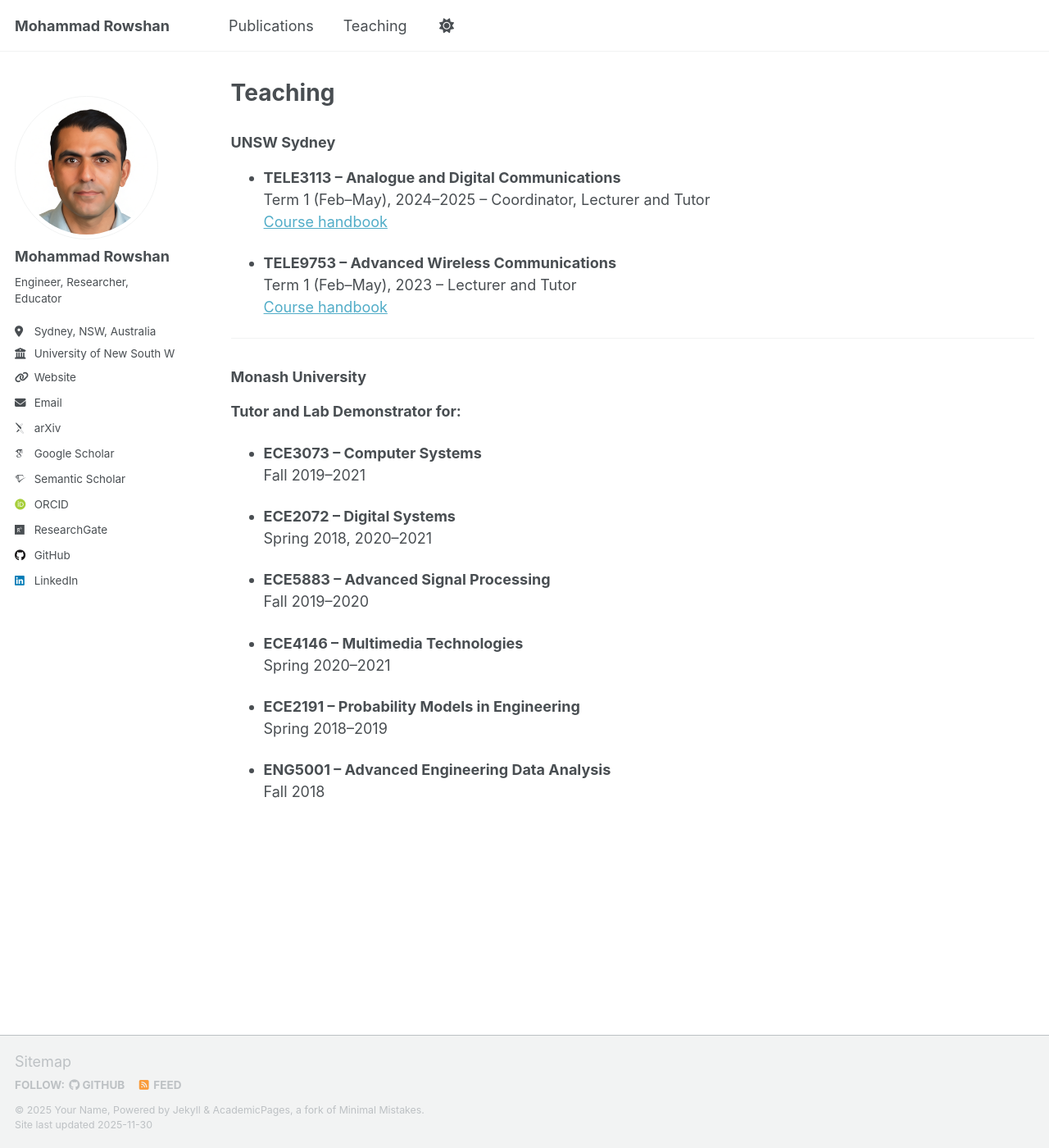
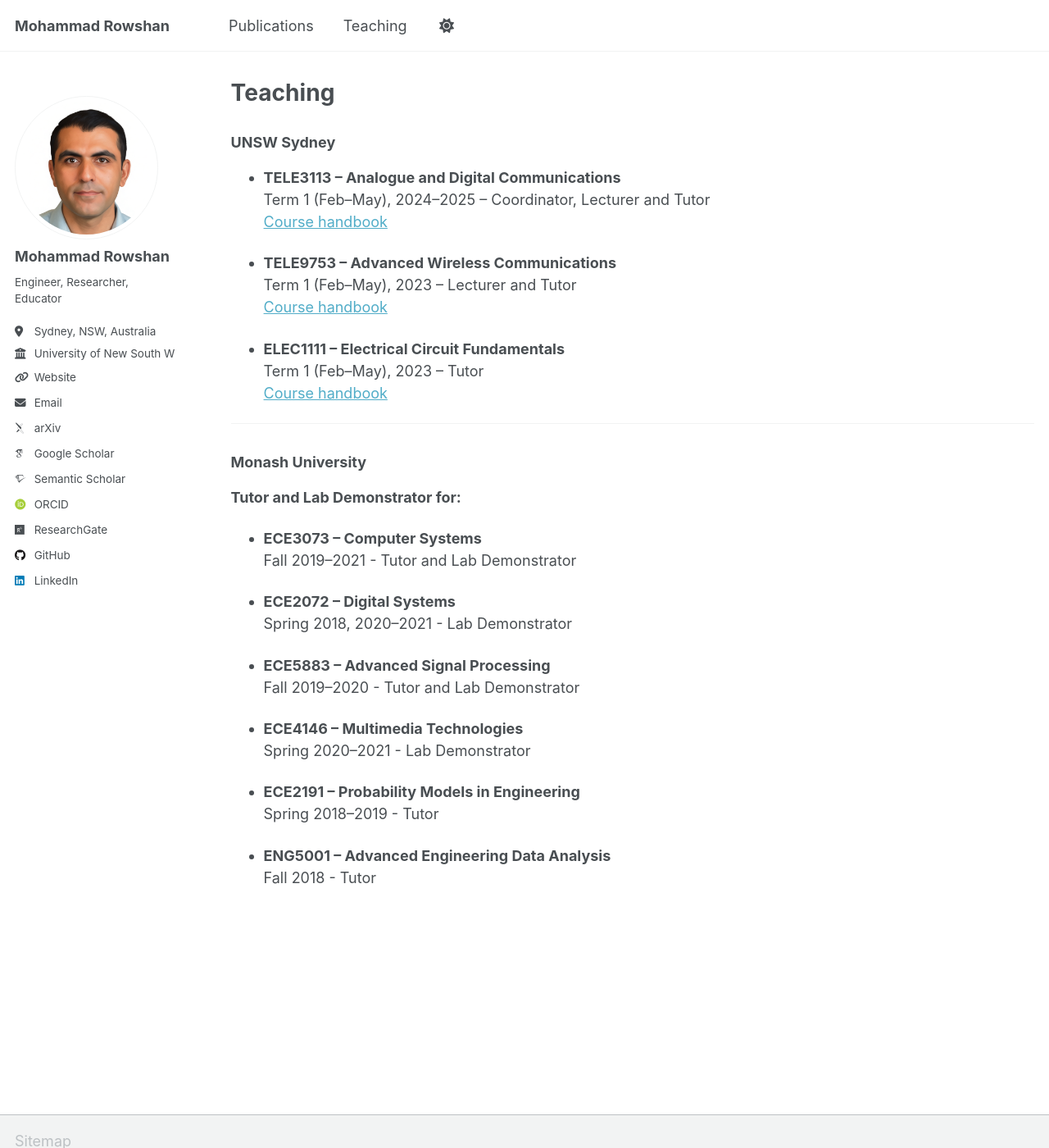
Before and after one commit to mohammad-rowshan/mohammad-rowshan.github.io, a Jekyll site: the page built from _pages/teaching.md, in a window 1280 px wide and 1400 px high. Shown: the whole window at 82% size. Built offline with Jekyll 4.4.1, drawn with Linux system fonts in a browser that asks for light colours; some web fonts are replaced; a script that is not in the unit is left out.

Commit message:
Update teaching.md

```diff
--- a/_pages/teaching.md
+++ b/_pages/teaching.md
@@ -16,6 +16,11 @@ author_profile: true
   Term 1 (Feb–May), 2023 – Lecturer and Tutor
   [Course handbook](https://www.handbook.unsw.edu.au/postgraduate/courses/2023/TELE9753?year=2023)
 
+- **ELEC1111 – Electrical Circuit Fundamentals**
+  Term 1 (Feb–May), 2023 – Tutor
+  [Course handbook](https://www.handbook.unsw.edu.au/undergraduate/courses//ELEC1111)
+
+
 ---
 
 ### Monash University
@@ -23,19 +28,19 @@ author_profile: true
 **Tutor and Lab Demonstrator for:**
 
 - **ECE3073 – Computer Systems**
-  Fall 2019–2021
+  Fall 2019–2021 - Tutor and Lab Demonstrator
 
 - **ECE2072 – Digital Systems**
-  Spring 2018, 2020–2021
+  Spring 2018, 2020–2021 - Lab Demonstrator
 
 - **ECE5883 – Advanced Signal Processing**
-  Fall 2019–2020
+  Fall 2019–2020 - Tutor and Lab Demonstrator
 
 - **ECE4146 – Multimedia Technologies**
-  Spring 2020–2021
+  Spring 2020–2021 - Lab Demonstrator
 
 - **ECE2191 – Probability Models in Engineering**
-  Spring 2018–2019
+  Spring 2018–2019 - Tutor
 
 - **ENG5001 – Advanced Engineering Data Analysis**
-  Fall 2018
+  Fall 2018 - Tutor
```
